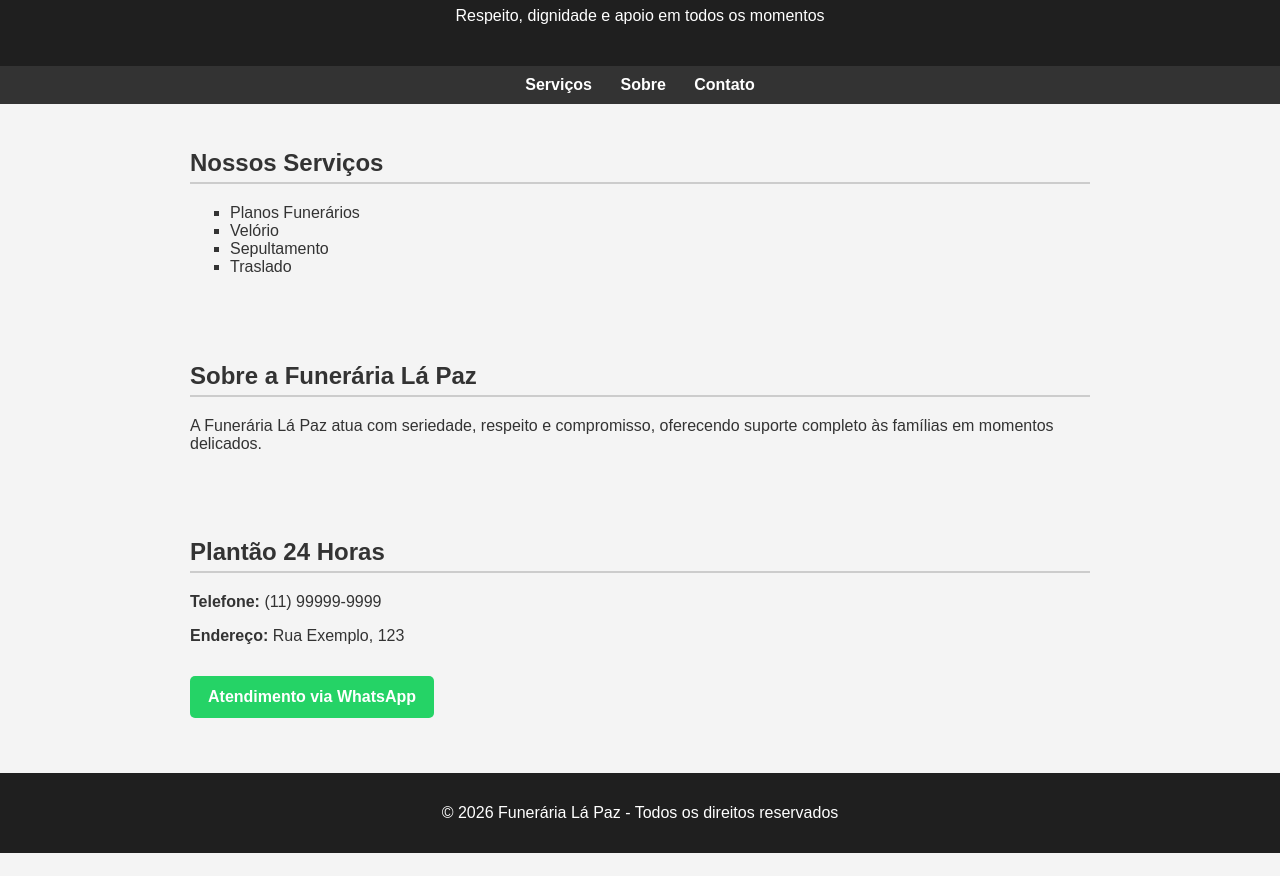
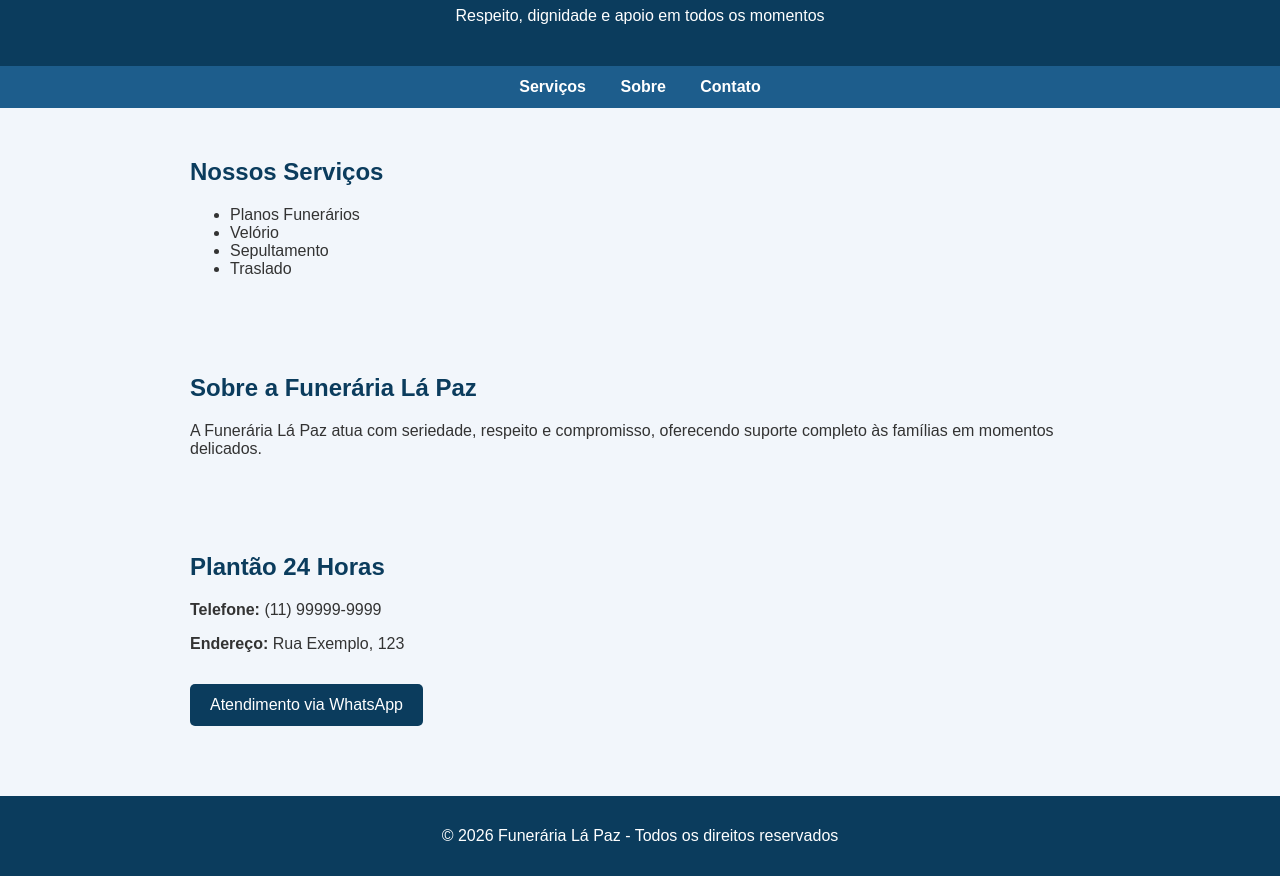
Before and after one commit to FunerariaLaPaz-Ofc/Funer-ria-L--Paz, a plain HTML site: page index.html in a window 1280 px wide. Shown: the part 98-974 px from the top of the page. Before the commit the page ends 951 px from the top, so only its background shows below. Drawn offline with Linux system fonts and the light colour scheme.

Commit message:
Revise styles for body, header, nav, and footer

```diff
--- a/style.css
+++ b/style.css
@@ -1,26 +1,26 @@
 body {
     margin: 0;
     font-family: Arial, Helvetica, sans-serif;
-    background-color: #f4f4f4;
+    background-color: #f2f6fb;
     color: #333;
 }
 
 header {
-    background-color: #1f1f1f;
+    background-color: #0b3c5d;
     color: #fff;
     padding: 25px;
     text-align: center;
 }
 
 nav {
-    background-color: #333;
+    background-color: #1d5d8c;
+    padding: 12px;
     text-align: center;
-    padding: 10px;
 }
 
 nav a {
     color: #fff;
-    margin: 0 12px;
+    margin: 0 15px;
     text-decoration: none;
     font-weight: bold;
 }
@@ -30,35 +30,29 @@ nav a:hover {
 }
 
 section {
-    padding: 25px;
+    padding: 30px;
     max-width: 900px;
     margin: auto;
 }
 
-section h2 {
-    border-bottom: 2px solid #ccc;
-    padding-bottom: 5px;
-}
-
-ul {
-    list-style-type: square;
+h2 {
+    color: #0b3c5d;
 }
 
 .botao {
     display: inline-block;
     margin-top: 15px;
-    padding: 12px 18px;
-    background-color: #25d366;
+    padding: 12px 20px;
+    background-color: #0b3c5d;
     color: #fff;
     text-decoration: none;
     border-radius: 5px;
-    font-weight: bold;
 }
 
 footer {
-    background-color: #1f1f1f;
+    background-color: #0b3c5d;
     color: #fff;
     text-align: center;
     padding: 15px;
-    margin-top: 30px;
+    margin-top: 40px;
 }
```
